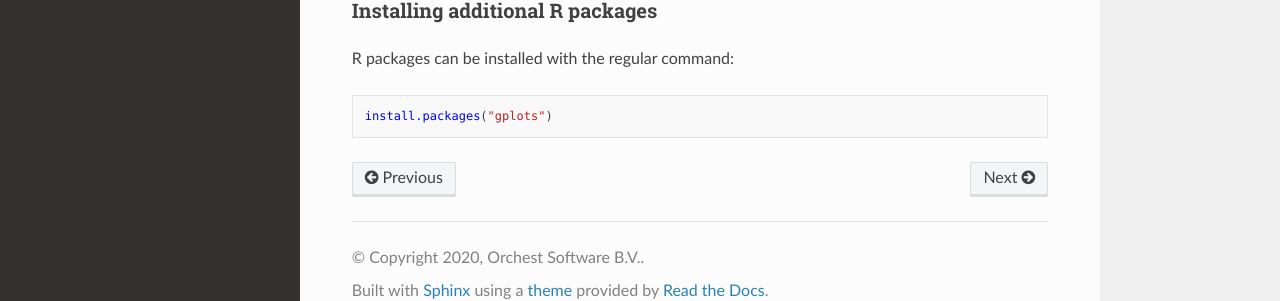
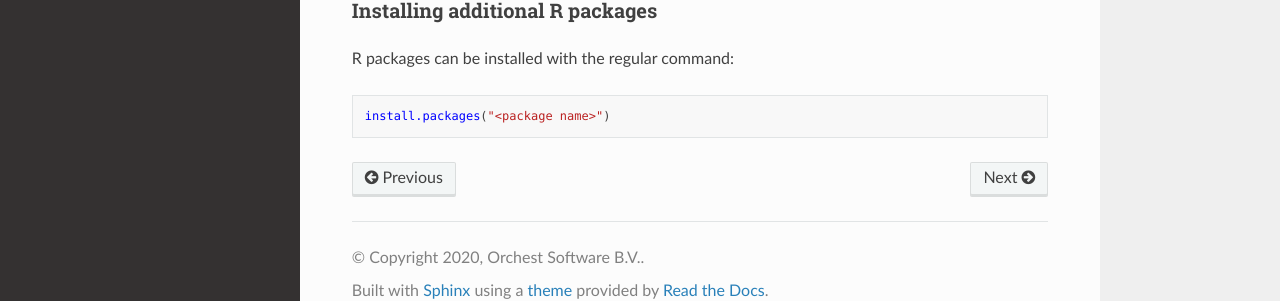
Before and after one commit to ReactExpert918/orchest, a Sphinx documentation site: the page built from docs/source/how_orchest_works.rst, in a window 1280 px wide and 900 px high, scrolled down 633 px. Shown: the part 573-874 px from the top of the window. Built offline with Sphinx 7.4.7 and the Read the Docs theme 2.0.0, drawn with Linux system fonts in a browser that asks for light colours.

Commit message:
generic example for R too

```diff
--- a/docs/source/how_orchest_works.rst
+++ b/docs/source/how_orchest_works.rst
@@ -73,4 +73,4 @@ R packages can be installed with the regular command:
 
 .. code-block:: r
 
-   install.packages("gplots")
+   install.packages("<package name>")
```
